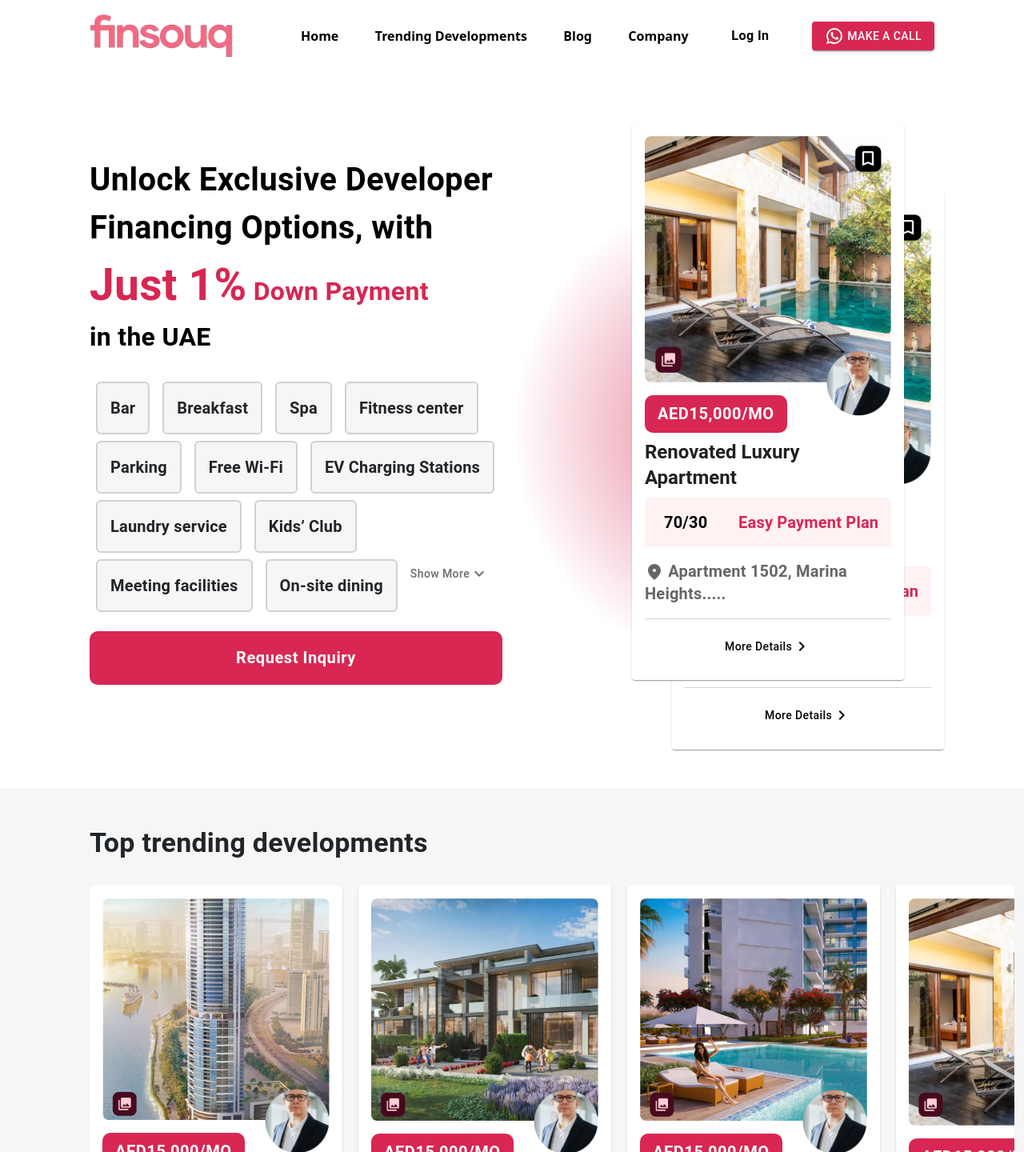
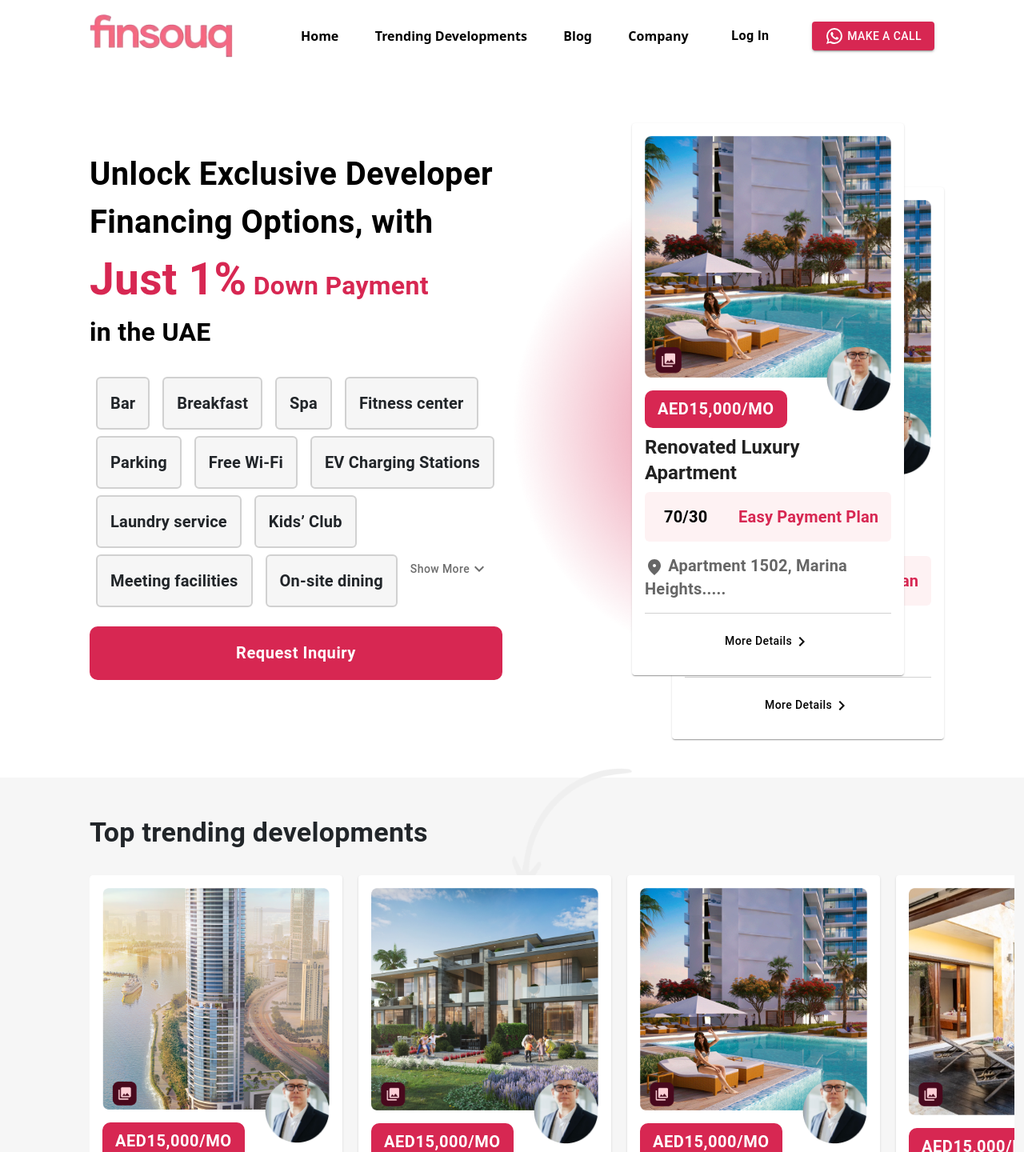
Before and after one commit to Shahmy07/FinsouqDeploy, a Next.js app: page / in a window 1280 px wide. Shown: the top 1440 px of the page at 80% size. Built offline with nearby package versions, Linux system fonts and the light colour scheme.

Commit message:
home corrections

```diff
--- a/src/components/MobileMenu.js
+++ b/src/components/MobileMenu.js
@@ -14,6 +14,7 @@ import MenuIcon from '@mui/icons-material/Menu';
 import Image from 'next/image';
 import Link from 'next/link';
 import logo from '../assets/logo.png'
+import hum from '../../public/ri_menu-3-fill.png'
 import Login from './Login';
 import WhatsAppIcon from '@mui/icons-material/WhatsApp';
 
@@ -85,7 +86,13 @@ export default function MobileMenu() {
     <div>
       {['top'].map((anchor) => (
         <React.Fragment key={anchor}>
-          <Button style={{color:'#000'}} onClick={toggleDrawer(anchor, true)}><MenuIcon/></Button>
+          <Button style={{color:'#000'}} onClick={toggleDrawer(anchor, true)}>
+          <Image
+            src={hum} // Path to the image from the `public` folder
+            alt="My Image"
+            width={30} // Set the desired width
+          />
+          </Button>
           <Drawer
             anchor={anchor}
             open={state[anchor]}
--- a/src/components/SingleCardTrendingDevelopment.js
+++ b/src/components/SingleCardTrendingDevelopment.js
@@ -15,7 +15,7 @@ export default function SingleCardTrendingDevelopment() {
                 <Card>
                     <div class="px-3 pt-3">
                         <Image
-                            src={'/dddddddddddd.png'}
+                            src={'/t3.png'}
                             width={400}
                             height={(400 / 4) * 3}
                             layout="responsive"
--- a/src/components/WelcomeToFinsouqe.js
+++ b/src/components/WelcomeToFinsouqe.js
@@ -17,7 +17,7 @@ export default function WelcomeToFinsouqee() {
 
                 <div className='LayoutCardOuterMain'>
                     <div className='row align-items-center'>
-                        <div className='col-md-6'>
+                        <div className='col-lg-6'>
                             <div>
                                 <Typography fontSize={40} fontWeight={600} color={'#000'}>
                                     Unlock Exclusive Developer Financing Options, with
@@ -71,7 +71,7 @@ export default function WelcomeToFinsouqee() {
                             <FormRequestInquiry />
                         </div>
 
-                        <div className='col-md-6 pt-3 heroCardContain' style={{ backgroundImage: 'url("/Ellipse 1.png")', backgroundRepeat: 'no-repeat', backgroundSize: 'contain', backgroundPosition: 'center center' }}>
+                        <div className='col-lg-6 pt-3 heroCardContain' style={{ backgroundImage: 'url("/Ellipse 1.png")', backgroundRepeat: 'no-repeat', backgroundSize: 'contain', backgroundPosition: 'center center' }}>
                             <div className='heroCard1'>
                                 <SingleCardTrendingDevelopment />
                             </div>
@@ -80,6 +80,13 @@ export default function WelcomeToFinsouqee() {
                                 <SingleCardTrendingDevelopment />
                             </div>
 
+                            <Image
+                            src={'/Arrow 06.png'}
+                            width={150}
+                            height={150}
+                            style={{position:'absolute', top:'120%', left:'50%'}}
+                            className='d-xl-block d-none'
+                        />
                         </div>
                     </div>
                 </div>
--- a/src/pages/Trending.js
+++ b/src/pages/Trending.js
@@ -20,15 +20,15 @@ export default function Trending() {
                     </div>
 
                     <div className='row'>
-                        <div className='col-md-4'>
+                        <div className='col-md-4 mt-4'>
                             <SingleCardTrendingDevelopment/>
                         </div>
 
-                        <div className='col-md-4'>
+                        <div className='col-md-4 mt-4'>
                            <SingleCardTrendingDevelopment/>
                         </div>
 
-                        <div className='col-md-4'>
+                        <div className='col-md-4 mt-4'>
                            <SingleCardTrendingDevelopment/>
                         </div>
 
```
Also changed, not shown: public/Arrow 06.png (added), public/ri_menu-3-fill.png (added).
